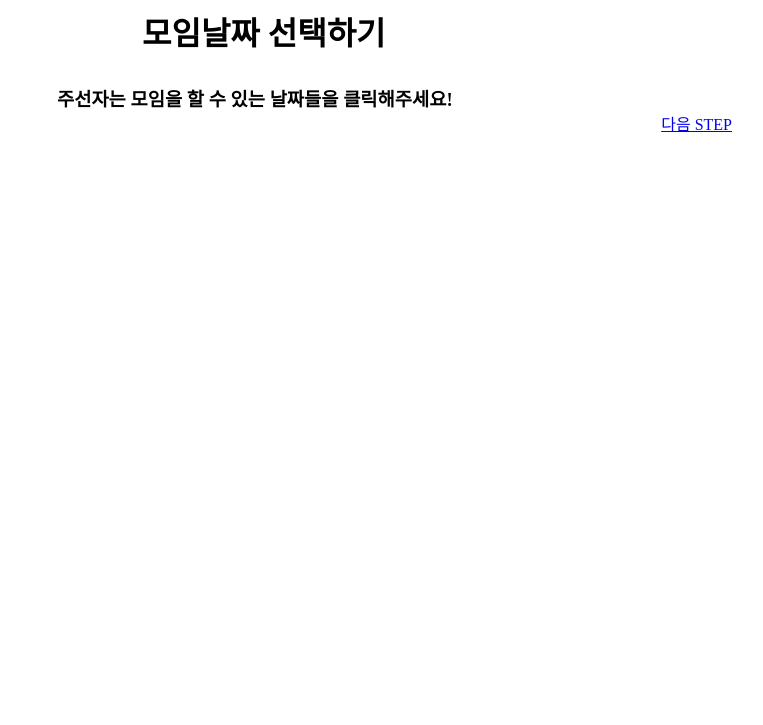
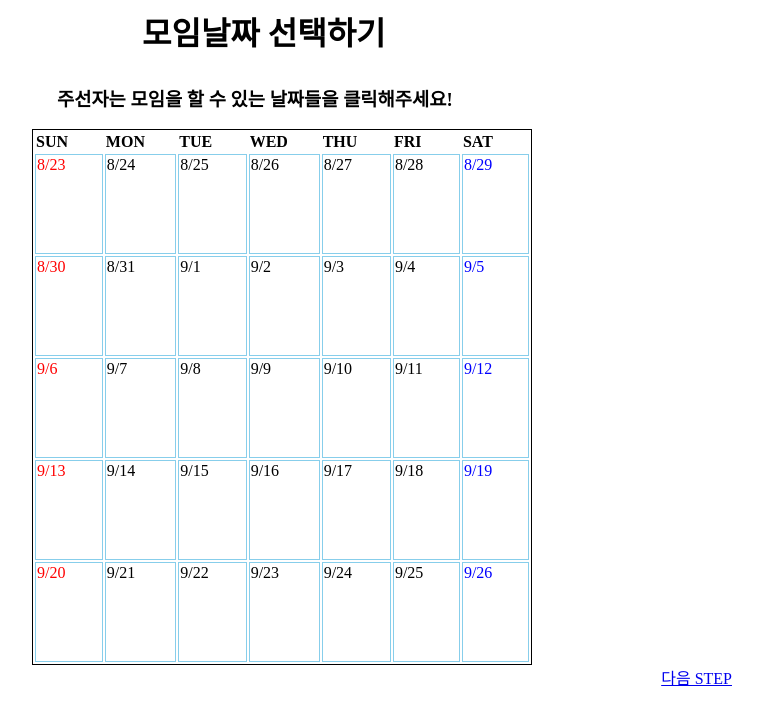
Before and after one commit to EunjeongChoi414/my_project, a Flask app: page /when in a window 1280 px wide. Shown: the top 725 px of the page, without its empty margins (358-1121 px from the left). Run offline with Flask 2, Linux system fonts and the light colour scheme.

Commit message:
달력껍대기

```diff
--- a/templates/when.html
+++ b/templates/when.html
@@ -3,9 +3,97 @@
 <head>
     <meta charset="UTF-8">
     <title>우리당장만나</title>
+    <script src="https://ajax.googleapis.com/ajax/libs/jquery/3.5.1/jquery.min.js"></script>
+    <script type="text/javascript">
+        $(document).ready(function () {
+            drawCalendar();
+            initDate();
+            drawDays();
+        })
 
-    <script type="text/javascript">
+        function drawCalendar() {
+            var setTableHTML = "";
+            setTableHTML += '<table class="calendar">';
+            setTableHTML += '<tr><th>SUN</th><th>MON</th><th>TUE</th><th>WED</th><th>THU</th><th>FRI</th><th>SAT</th></tr>';
+            for (var i = 0; i < 5; i++) {
+                setTableHTML += '<tr height="100">';
+                for (var j = 0; j < 7; j++) {
+                    setTableHTML += '<td style="text-overflow:ellipsis;overflow:hidden;white-space:nowrap">';
+                    setTableHTML += '    <div class="cal-day"></div>';
+                    setTableHTML += '</td>';
+                }
+                setTableHTML += '</tr>';
+            }
+            setTableHTML += '</table>';
+            $("#cal_tab").html(setTableHTML);
+        }
 
+        var today = null;
+        var todayDayOfWeek = null;
+        var todayDay = null;
+        var todayMonth = null;
+        var todayYear = null;
+        var $tdDay = null;
+        var dayCount = null;
+        var firstDay = null;
+        var lastDay = null
+        var firstDayOfMonth = null;
+        var lastDayOfMonth = null;
+        var weekStartDate = null;
+        // var weekEndDate = null;
+        var thisWeekStartDate = null;
+        // var thisWeekEndDate = null;
+        var month = new Array();
+        month[0] = "1";
+        month[1] = "2";
+        month[2] = "3";
+        month[3] = "4";
+        month[4] = "5";
+        month[5] = "6";
+        month[6] = "7";
+        month[7] = "8";
+        month[8] = "9";
+        month[9] = "10";
+        month[10] = "11";
+        month[11] = "12";
+
+        //날짜 초기화
+        function initDate() {
+            $tdDay = $("td div.cal-day")
+            dayCount = 0;
+            today = new Date();
+            todayDayOfWeek = today.getDay();
+            todayDay = today.getDate();
+            todayMonth = parseInt(month[today.getMonth()]);
+            todayYear = today.getFullYear();
+            firstDay = new Date(todayYear, todayMonth-1, 1);
+            lastDay = new Date(todayYear, todayMonth, 0);
+            firstDayOfMonth = firstDay.getDate();
+            lastDayOfMonth = lastDay.getDate();
+            weekStartDate = new Date(todayYear, todayMonth, todayDay - todayDayOfWeek);
+            // weekEndDate = new Date(todayYear, todayMonth, todayDay + (6-todayDayOfWeek));
+            // thisWeekEndDate = weekEndDate.getDate()
+            thisWeekStartDate = weekStartDate.getDate();
+        }
+
+        //calendar 날짜 채우기
+        function drawDays() {
+            for (var i = 0; i < (lastDayOfMonth - weekStartDate.getDate() + 1); i++) {
+                $tdDay.eq(i).text(todayMonth + "/" + thisWeekStartDate++);
+                // if( $tdDay.eq(i).text() == 'todayMonth + "/" + todayDay') {
+                //     $tdDay.eq(i).css("font-weight", "bold");
+                // }
+            }
+            for (var i = (lastDayOfMonth - weekStartDate.getDate() + 1); i < 35; i++) {
+                $tdDay.eq(i).text(todayMonth+1 +"/" +firstDayOfMonth++);
+            }
+            for (var i = 0; i < 42; i += 7) {
+                $tdDay.eq(i).css("color", "red");
+            }
+            for (var i = 6; i < 42; i += 7) {
+                $tdDay.eq(i).css("color", "blue");
+            }
+        }
     </script>
     <style type="text/css">
         .intro h1 {
@@ -17,19 +105,36 @@
             margin: 0 auto;
             padding-top: 30px;
         }
+        table {
+            border: 1px solid black;
+            display: inline-table;
+            text-align: left;
+            width: 500px;
+        }
+        table.calendar td {
+            vertical-align: top;
+            border: 1px solid skyblue;
+            width: 100px;
+        }
+        .when_calendar {
+            width: 500px;
+            margin: 0 auto;
+
+        }
         .step2_btn{
             width: 100px;
             margin-left: 80%;
         }
+
     </style>
 </head>
 <body>
 <div class ="intro">
     <h1>모임날짜 선택하기</h1>
     <h3>주선자는 모임을 할 수 있는 날짜들을 클릭해주세요!</h3>
-</div>
+</div><br>
 <div class="when_calendar">
-
+    <div id="cal_tab" class="cal"></div>
 </div>
 <div class="step2_btn">
     <a href="{{ url_for('when2') }}">다음 STEP</a>
```
